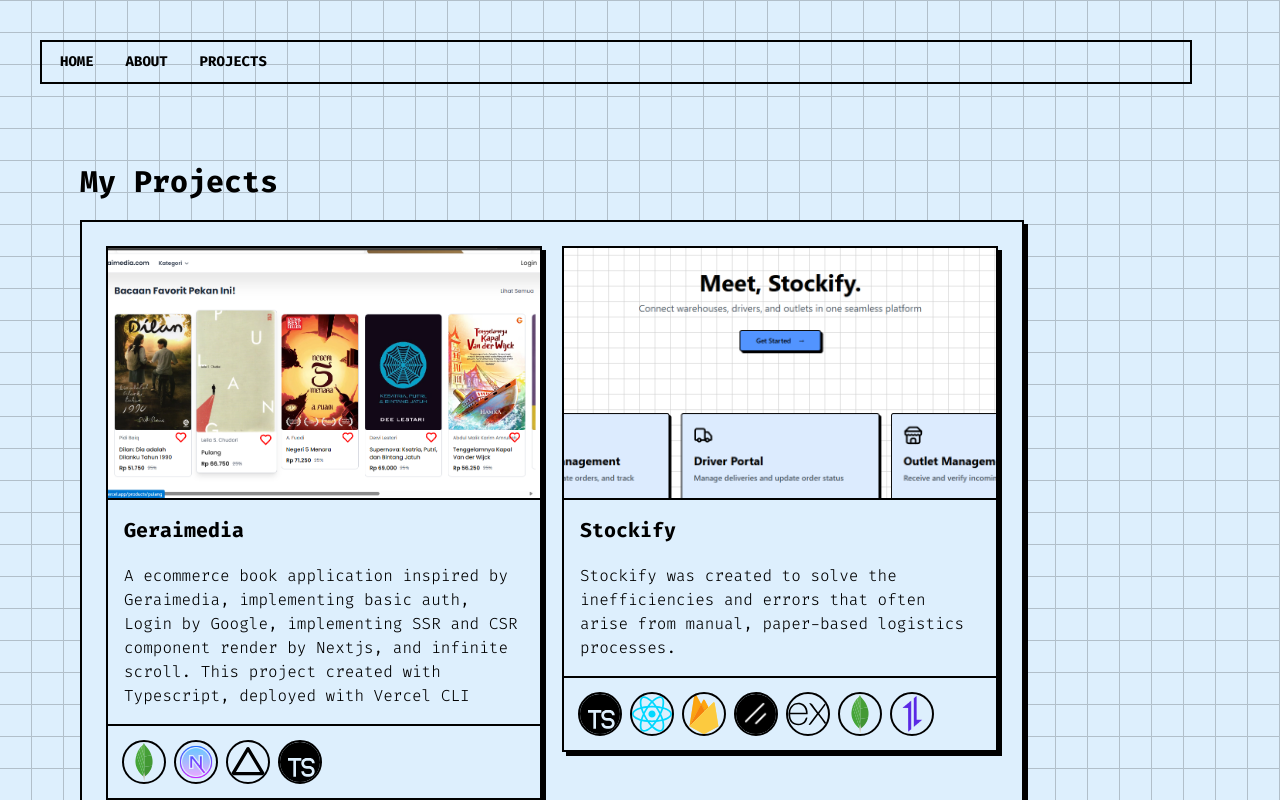
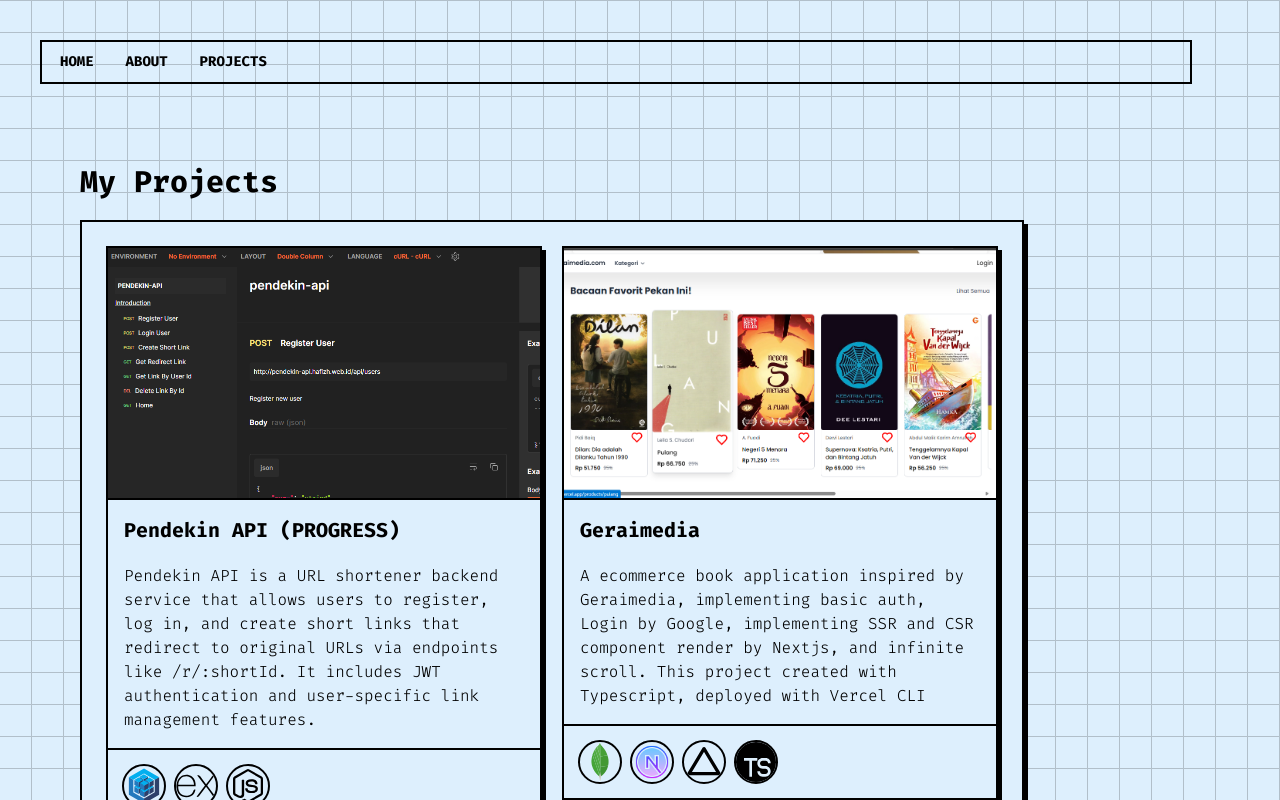
Before and after one commit to hafidzahm/portofolio, a Next.js app: page /projects in a window 1280 px wide. Shown: the top 800 px of the page. Built offline with nearby package versions, Linux system fonts and the light colour scheme.

Commit message:
update: 19/05

```diff
--- a/src/app/projects/page.tsx
+++ b/src/app/projects/page.tsx
@@ -7,6 +7,7 @@
   flowbite,
   mongodb,
   next,
+  node,
   posgresql,
   react,
   redis,
@@ -41,6 +42,13 @@
           <Card>
             <CardContent>
               <div className="grid md:grid-cols-2 items-start sm:grid-cols-1 gap-5 max-w-6xl">
+                <ImageCard
+                  caption="Pendekin API (PROGRESS)"
+                  imageUrl="/pendekin-api.png"
+                  icon={[sequelize, express, node]}
+                  projectLink="https://pendekin-api.hafizh.web.id/r/pendekin-postman-docs"
+                  description="Pendekin API is a URL shortener backend service that allows users to register, log in, and create short links that redirect to original URLs via endpoints like /r/:shortId. It includes JWT authentication and user-specific link management features."
+                ></ImageCard>
                 <ImageCard
                   caption="Geraimedia"
                   imageUrl="/geraimedia-img.png"
```
Also changed, not shown: public/pendekin-api.png (added).
